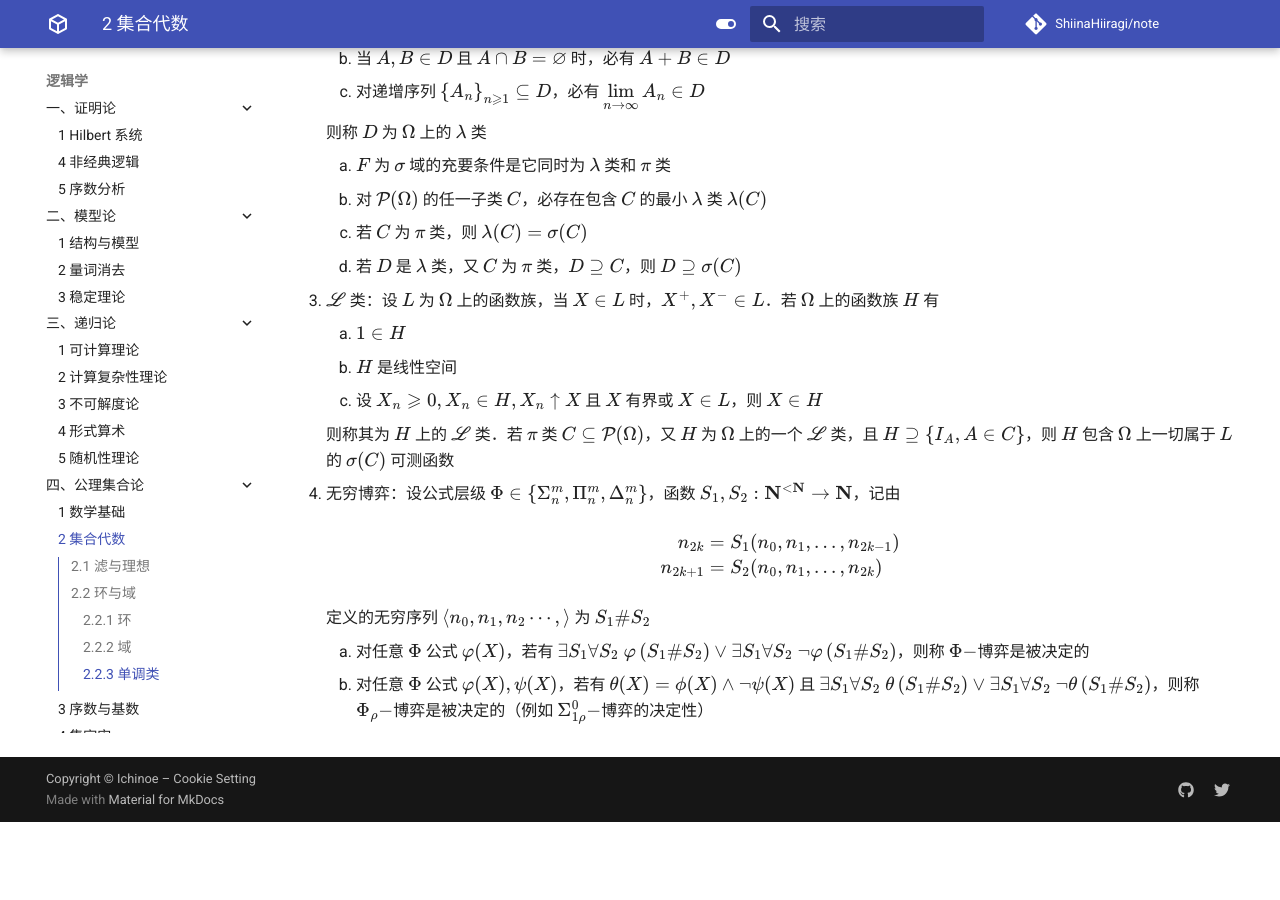
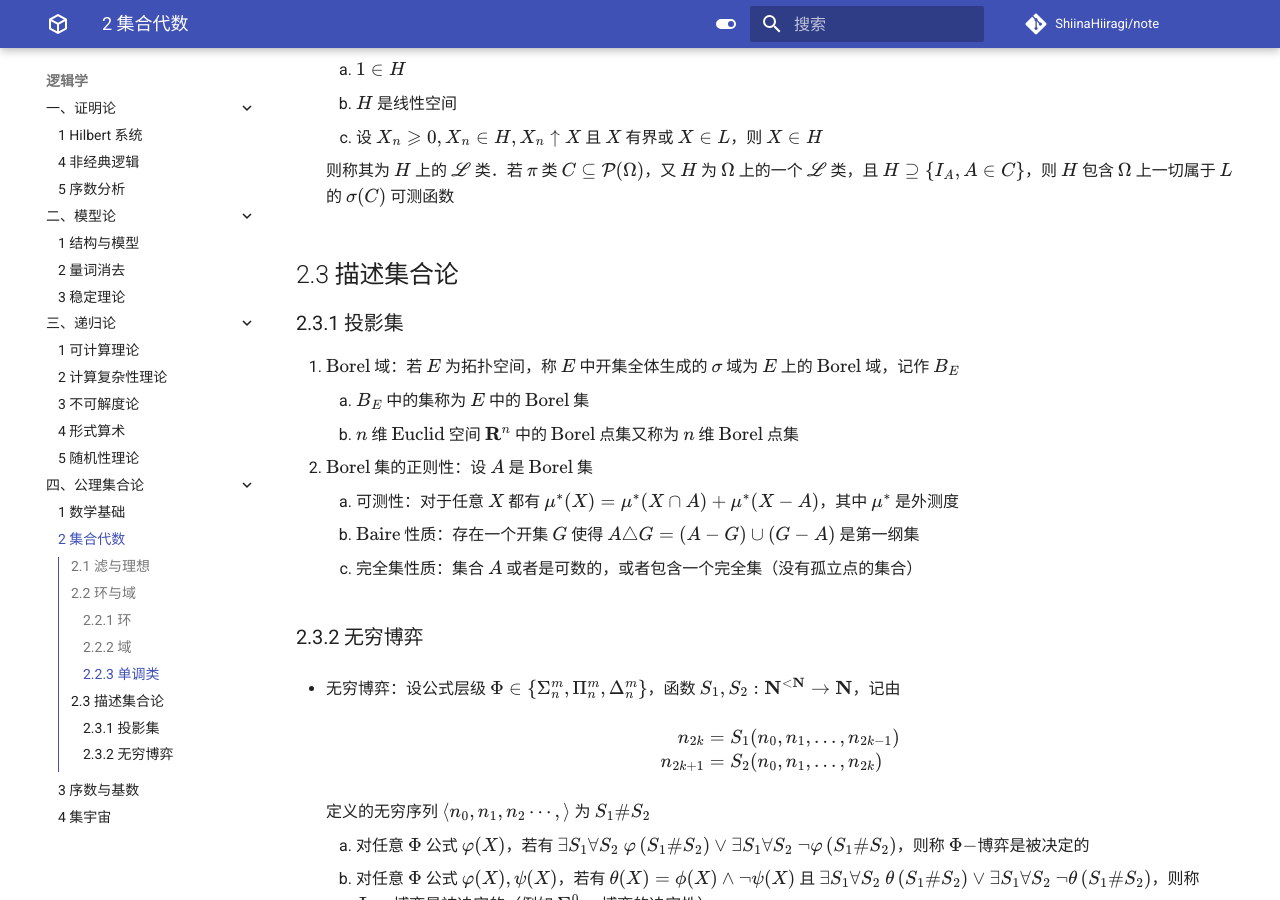
Before and after one commit to ShiinaHiiragi/note, an MkDocs documentation site: the page built from docs/logic/set/alg.md, in a window 1280 px wide and 900 px high, scrolled down 4155 px. Built offline with MkDocs 1.6.1 and Material for MkDocs 9.7.7, drawn with Linux system fonts in a browser that asks for light colours; comment, search, counter and statistics services are not loaded; before the commit the page ends 4977 px from its top, so only the background shows below that; some of the changed text lies outside the part shown.

```diff
--- a/docs/logic/set/alg.md
+++ b/docs/logic/set/alg.md
@@ -151,7 +143,18 @@
 
     则称其为 $H$ 上的 $\mathscr{L}$ 类．若 $\pi$ 类 $C \subseteq \mathcal{P}(\Omega)$，又 $H$ 为 $\Omega$ 上的一个 $\mathscr{L}$ 类，且 $H \supseteq \left\{I_{A}, A \in C\right\}$，则 $H$ 包含 $\Omega$ 上一切属于 $L$ 的 $\sigma(C)$ 可测函数
 
-4. 无穷博弈：设公式层级 $\Phi \in \{\Sigma_{n}^{m}, \Pi_{n}^{m}, \Delta_{n}^{m}\}$，函数 $S_1, S_2: \mathbf N^{<\mathbf{N}} \to \mathbf N$，记由
+## 2.3 描述集合论
+### 2.3.1 投影集
+1. $\text{Borel}$ 域：若 $E$ 为拓扑空间，称 $E$ 中开集全体生成的 $\sigma$ 域为 $E$ 上的 $\text{Borel}$ 域，记作 $B_{E}$
+    1. $B_{E}$ 中的集称为 $E$ 中的 $\text{Borel}$ 集
+    2. $n$ 维 $\text{Euclid}$ 空间 $\mathbf{R}^{n}$ 中的 $\text{Borel}$ 点集又称为 $n$ 维 $\text{Borel}$ 点集
+2. $\text{Borel}$ 集的正则性：设 $A$ 是 $\text{Borel}$ 集
+    1. 可测性：对于任意 $X$ 都有 $\mu^{*}(X)=\mu^{*}(X \cap A)+\mu^{*}(X-A)$，其中 $\mu^{*}$ 是外测度
+    2. $\text{Baire}$ 性质：存在一个开集 $G$ 使得 $A \triangle G = (A - G) \cup (G - A)$ 是第一纲集
+    3. 完全集性质：集合 $A$ 或者是可数的，或者包含一个完全集（没有孤立点的集合）
+
+### 2.3.2 无穷博弈
+- 无穷博弈：设公式层级 $\Phi \in \{\Sigma_{n}^{m}, \Pi_{n}^{m}, \Delta_{n}^{m}\}$，函数 $S_1, S_2: \mathbf N^{<\mathbf{N}} \to \mathbf N$，记由
 
     $$
     \begin{aligned}
```
Also changed, not shown: other parts of docs/logic/set/alg.md (+0 -8 lines), docs/index.md (+10 -0 lines), docs/logic/rec/dou.md (+1 -1 lines), docs/logic/set/card.md (+3 -1 lines).
